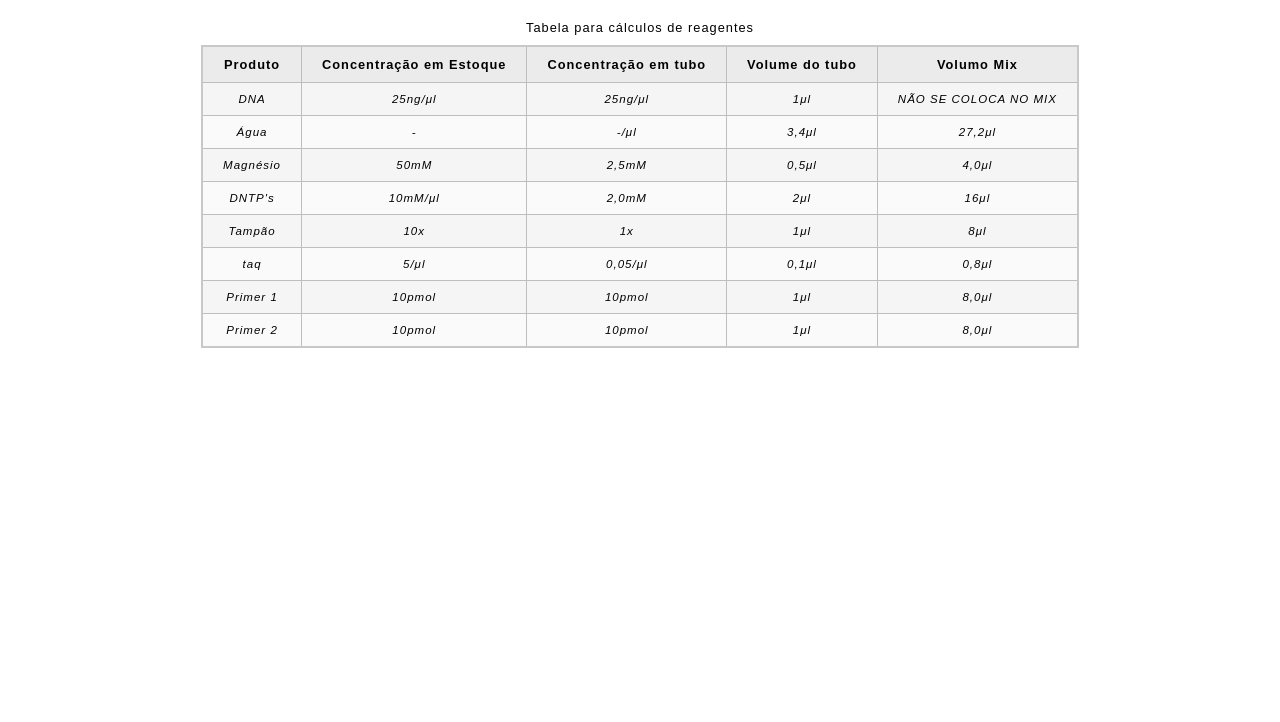
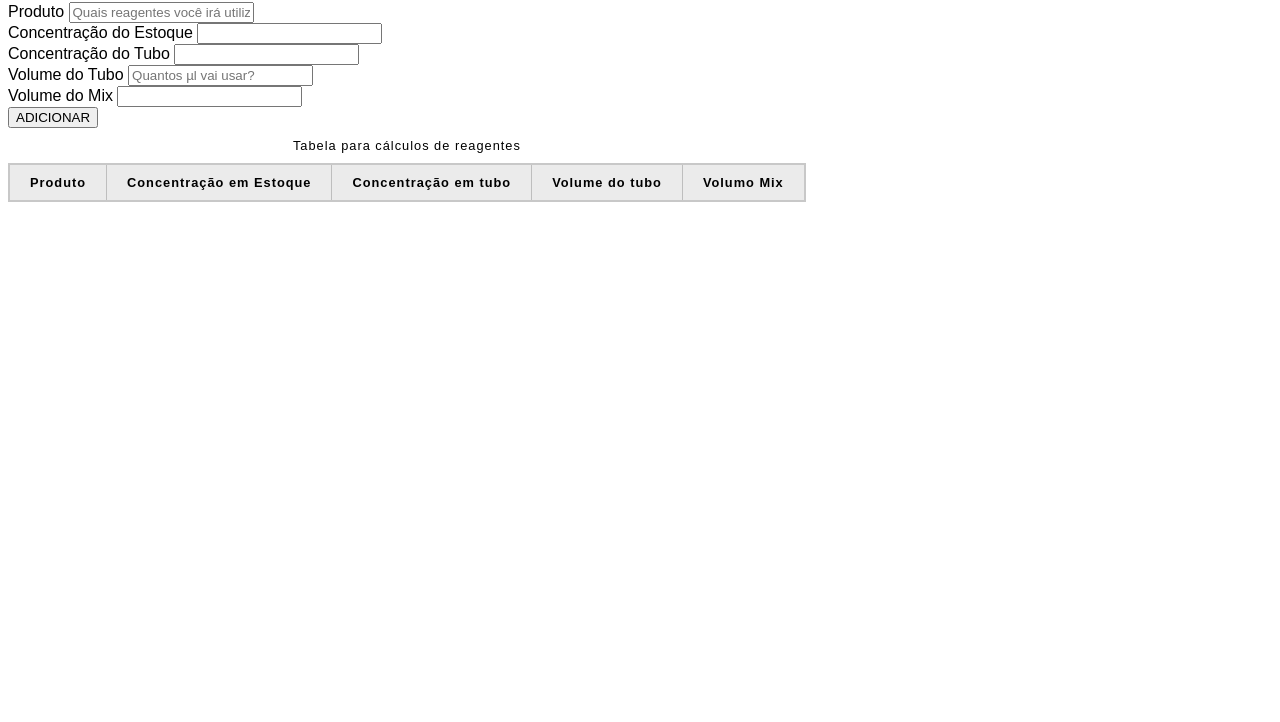
Before and after one commit to lucaspere/PUC_projects, a website: page index.html in a window 1280 px wide. Shown: the part 78-800 px from the top of the page. Drawn offline with Linux system fonts and the light colour scheme.

Commit message:
inserindo entradas de dados de usuários

```diff
--- a/index.css
+++ b/index.css
@@ -1,13 +1,6 @@
 html {
   font-family: sans-serif;
   box-sizing: border-box;
-}
-
-.container {
-  display: flex;
-  flex-direction: column;
-  align-items: center;
-  justify-content: center;
 }
 
 table {
--- a/index.html
+++ b/index.html
@@ -14,6 +14,32 @@
          Cálculo para PCR
       </h1>
       <form>
+         <div>
+            <div>
+               <label for="procut">Produto</label>
+               <input id="product" type="text" name="product" placeholder="Quais reagentes você irá utilizar?">
+            </div>
+            <div>
+               <label for="sc">Concentração do Estoque</label>
+               <input id="sc" type="text" name="stockConcentration">
+            </div>
+            <div>
+               <label for="tc">Concentração do Tubo</label>
+               <input id="tc" type="text" name="tubeConcentration">
+            </div>
+         </div>
+         <div>
+            <div>
+               <label for="tv">Volume do Tubo</label>
+               <input id="tv" type="text" name="tubeVolume" placeholder="Quantos µl vai usar?">
+            </div>
+            <div>
+               <label for="tm">Volume do Mix</label>
+               <input id="tm" type="text" name="tubeMix">
+            </div>
+         </div>
+         <button type="submit">ADICIONAR</button>
+      </form>
       <table>
          <caption>Tabela para cálculos de reagentes</caption>
          <thead>
@@ -26,82 +52,28 @@
             </tr>
          </thead>
          <tbody>
-               <tr>
-                  <td>DNA</td>
-                  <td>25ng/&mu;l</td>
-                  <td>25ng/&mu;l</td>
-                  <td>1&mu;l</td>
-                  <td>NÃO SE COLOCA NO MIX</td>
-               </tr>
-               <tr>
-                  <td>Água</td>
-                  <td>-</td>
-                  <td>-/&mu;l</td>
-                  <td>3,4&mu;l</td>
-                  <td>27,2&mu;l</td>
-               </tr>
-               <tr>
-                  <td>Magnésio</td>
-                  <td>50mM</td>
-                  <td>2,5mM</td>
-                  <td>0,5&mu;l</td>
-                  <td>4,0&mu;l</td>
-               </tr>
-               <tr>
-                  <td>DNTP's</td>
-                  <td>10mM/&mu;l</td>
-                  <td>2,0mM</td>
-                  <td>2&mu;l</td>
-                  <td>16&mu;l</td>
-               </tr>
-               <tr>
-                  <td>Tampão</td>
-                  <td>10x</td>
-                  <td>1x</td>
-                  <td>1&mu;l</td>
-                  <td>8&mu;l</td>
-               </tr>
-               <tr>
-                  <td>taq</td>
-                  <td>5/&mu;l</td>
-                  <td>0,05/&mu;l</td>
-                  <td>0,1&mu;l</td>
-                  <td>0,8&mu;l</td>
-               </tr>
-               <tr>
-                  <td>Primer 1</td>
-                  <td>10pmol</td>
-                  <td>10pmol</td>
-                  <td>1&mu;l</td>
-                  <td>8,0&mu;l</td>
-               </tr>
-               <tr>
-                  <td>Primer 2</td>
-                  <td>10pmol</td>
-                  <td>10pmol</td>
-                  <td>1&mu;l</td>
-                  <td>8,0&mu;l</td>
-               </tr>
+
          </tbody>
       </table>
    </div>
    <script>
-      const input = document.querySelector('input');
       const form = document.querySelector('form');
-      const divList = document.querySelector('.list');
-      let text = '';
+      const tableBody = document.querySelector('tbody');
 
-      input.oninput = (e) => {
-         text = e.target.value
-      }
       form.onsubmit = (e) => {
          e.preventDefault();
 
-         const h3 = document.createElement('h3');
-         h3.textContent = text;
-         divList.appendChild(h3);
+         const inputs = document.querySelectorAll('input[type=text]');
+         const tr = document.createElement('tr');
 
-         input.value = '';
+         inputs.forEach(data => {
+            const td = document.createElement('td');
+            td.textContent = data.value;
+            tr.appendChild(td);
+            data.value = '';
+         })
+
+         tableBody.appendChild(tr)
       }
    </script>
 </body>
```
Also changed, not shown: 1 other file. Lines whose indentation alone changed are shown as unchanged.
